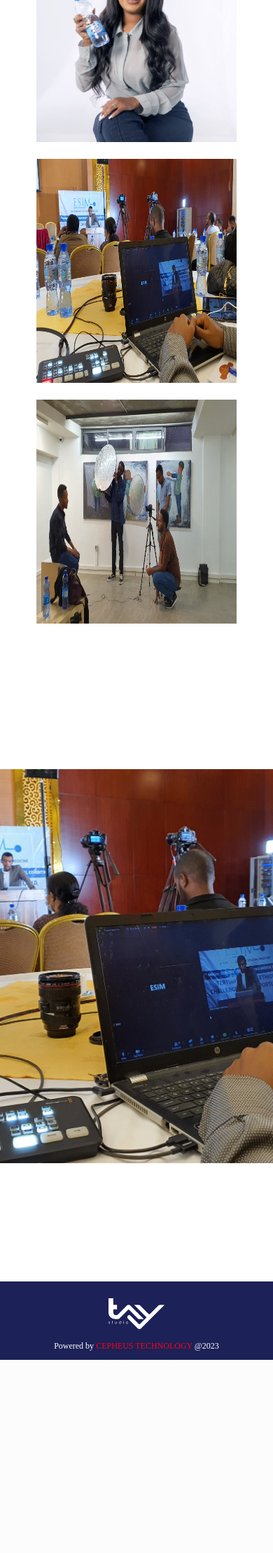
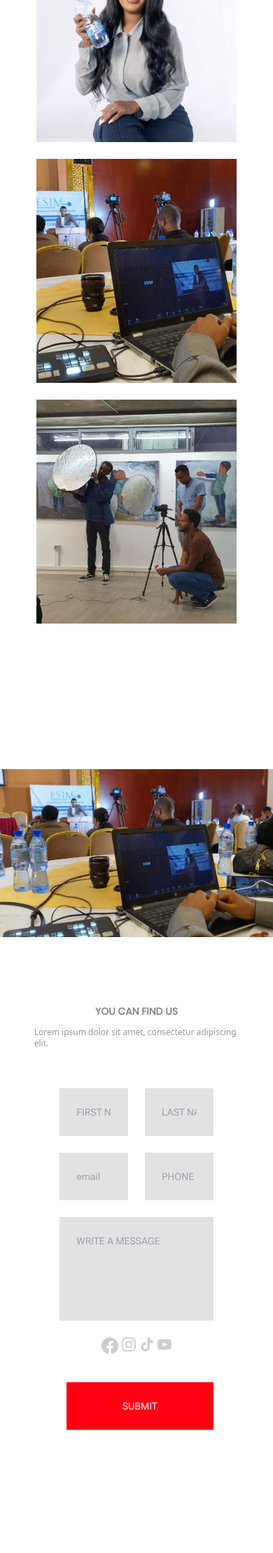
Before and after one commit to KibromHS/TayStudio, a PHP site: page / in a window 390 px wide. Shown: the part 3120-5339 px from the top of the page at 70% size. Before the commit the page ends 5063 px from the top, so only its background shows below. Run offline with PHP 8.4, Linux system fonts and the light colour scheme; some web fonts are replaced.

Commit message:
unresponsive contact page

```diff
--- a/dist/gallery.html
+++ b/dist/gallery.html
@@ -29,7 +29,7 @@
                 <a href="" class="mb-7 transition duration-150 hover:text-red-kb">buy preset</a>
                 <!-- <a href="../gallery.html" class="mb-7 transition duration-150 hover:text-red-kb">gallery</a> -->
                 <a href="./index.html#about" class="mb-7 transition duration-150 hover:text-red-kb">about us</a>
-                <a href="" class="mb-10 transition duration-150 hover:text-red-kb">contact us</a>
+                <a href="./index.html#contact" class="mb-10 transition duration-150 hover:text-red-kb">contact us</a>
             </div>
             <img src="./img/pattern.png" alt="" class="absolute -left-60 top-1/2 w-3/5 transform -translate-y-1/2">
         </div>
--- a/dist/index.html
+++ b/dist/index.html
@@ -11,14 +11,15 @@
 <body>
     <div>
         <section class="h-full-l w-full bg-hero bg-no-repeat bg-center bg-cover relative">
+            <img src="./img/floating.png" alt="" id="fab" class="w-28 h-28 rounded-full fixed z-30 bottom-2 right-7">
+            <div id="hidden-contact" class="hidden transition duration-200"></div>
             <svg class="text-white w-full absolute -bottom-6 lg:-bottom-28" xmlns="http://www.w3.org/2000/svg" viewBox="0 0 1440 320"><path fill="#ffffff" fill-opacity="1" d="M0,64L720,192L1440,96L1440,320L720,320L0,320Z"></path></svg>
             <div class="h-full w-full relative">
-
                 <img src="./img/logo.png" alt="Tay" class="w-40 h-30 sm:w-60 sm:h-50 absolute top-1/2 left-1/2 transform -translate-x-1/2 -translate-y-1/2">
                 <div id="scroll" class="text-white absolute flex flex-col items-center -bottom-20 left-1/2 transform -translate-x-1/2 font-litsans">
                     <div class="text-kb-s sm:text-xs uppercase my-1 transition duration-150 hover:scale-110 cursor-pointer">scroll down to discover more</div>
                     <img src="./img/mouse.png" alt="" class="w-7 my-3 transition duration-150 hover:scale-110 cursor-pointer">
-                    <svg class="w-7 transition duration-150 hover:scale-110 cursor-pointer" xmlns="http://www.w3.org/2000/svg" fill="none" viewBox="0 0 24 24" stroke-width="1.5" stroke="currentColor" class="w-6 h-6">
+                    <svg class="w-7 transition duration-150 hover:scale-110 cursor-pointer animate-bounce" xmlns="http://www.w3.org/2000/svg" fill="none" viewBox="0 0 24 24" stroke-width="1.5" stroke="currentColor" class="w-6 h-6">
                         <path stroke-linecap="round" stroke-linejoin="round" d="M19.5 8.25l-7.5 7.5-7.5-7.5" />
                     </svg>
                 </div>
@@ -116,7 +117,7 @@
                         <a href="" class="mb-7 transition duration-150 hover:text-red-kb">buy preset</a>
                         <!-- <a href="./gallery.html" class="mb-7 transition duration-150 hover:text-red-kb">gallery</a> -->
                         <a href="./index.html#about" class="mb-7 transition duration-150 hover:text-red-kb">about us</a>
-                        <a href="" class="mb-10 transition duration-150 hover:text-red-kb">contact us</a>
+                        <a href="#contact" class="mb-10 transition duration-150 hover:text-red-kb">contact us</a>
                     </div>
                     <img src="./img/pattern.png" alt="" class="absolute -left-60 top-1/2 w-3/5 transform -translate-y-1/2">
                 </div>
@@ -159,14 +160,78 @@
             <h1 class="text-4xl font-kaushan pt-2 pb-4">We think new, creative and close</h1>
             <p class="font-litsans pt-3 pb-10 text-base">Lorem ipsum dolor sit amet, consectetur adipiscing elit, sed do eiusmod tempor incididunt ut labore et dolore magna aliqua. Eu nisl nunc mi ipsum.<br> Natoque penatibus et magnis dis parturient montes nascetur. Malesuada bibendum arcu vitae elementum curabitur.</p>
             <div class="flex flex-col px-3 items-center lg:flex-row lg:justify-center md:px-52 sm:px-40">
-                <img src="./img/woman.png" alt="" class="h-80 mb-6 w-full lg:w-1/3 lg:h-kb lg:mx-4">
-                <img src="./img/home.png" alt="" class="h-80 mb-6 w-full lg:h-kb lg:w-1/3 lg:mx-4 relative after:content-['Live Stream'] after:w-full after:bg-black after:opacity-60 after:absolute after:h-kb after:text-white after:font-litsans after:top-0 after:bottom-0">
-                <img src="./img/studio.png" alt="" class="h-80 mb-6 w-full lg:w-1/3 lg:h-kb lg:mx-4">
+                <img src="./img/woman.png" alt="" class="h-80 mb-6 w-full lg:w-1/3 lg:h-kb lg:mx-4 object-cover">
+                <img src="./img/home.png" alt="" class="h-80 mb-6 w-full lg:h-kb lg:w-1/3 lg:mx-4 relative after:content-['Live Stream'] after:w-full after:bg-black after:opacity-60 after:absolute after:h-kb after:text-white after:font-litsans after:top-0 after:bottom-0 object-cover">
+                <img src="./img/studio.png" alt="" class="h-80 mb-6 w-full lg:w-1/3 lg:h-kb lg:mx-4 object-cover">
             </div>
         </section>
-        <section class="w-full h-full relative">
-            <img src="./img/home.png" alt="" class="w-full mt-36 h-2/3 object-cover">
-            <div class="absolute h-28 sm:h-20 bottom-0 left-0 right-0 bg-blue-kb flex flex-col sm:flex-row justify-between items-center px-10">
+        <section class="w-full relative">
+            <img src="./img/home.png" alt="" class="w-full mt-36 h-60 sm:h-72 md:h-96 object-cover">
+            <div class="w-full my-24 flex justify-center items-center">
+                <div id="contact" class="w-3/4 flex flex-col items-center">
+                    <h3 class="font-semibold text-sm uppercase font-poppins text-darkgray-kb">you can find us</h3>
+                    <p class="text-xs text-darkgray-100-kb mt-3">Lorem ipsum dolor sit amet, consectetur adipiscing elit.</p>
+                    <form action="" class="my-14 w-3/4 uppercase font-roboto text-sm flex flex-col items-center">
+                        <div class="w-full flex justify-between mb-6">
+                            <input type="text" placeholder="first name" class="uppercase font-roboto bg-input-kb p-6 w-1/2 mr-6 border-none outline-none">
+                            <input type="text" placeholder="last name" class="uppercase font-roboto bg-input-kb p-6 w-1/2 border-none outline-none">
+                        </div>
+                        <div class="w-full flex justify-between mb-6">
+                            <input type="email" placeholder="email" class="font-roboto bg-input-kb p-6 w-1/2 mr-6 border-none outline-none">
+                            <input type="tel" placeholder="phone number" class="uppercase font-roboto bg-input-kb p-6 w-1/2 border-none outline-none">
+                        </div>
+                        <textarea placeholder="write a message" name="" id="" cols="30" rows="5" class="resize-none uppercase font-roboto bg-input-kb p-6 w-full border-none outline-none"></textarea>
+                        <div class="flex w-1/2 justify-evenly mt-6 mb-10 mx-auto">
+                            <a href="https://www.facebook.com/taystudio0/" target="_blank"> <!-- facebook -->
+                                <svg
+                                    class="w-6 h-6 text-contact-icon transition duration-150 hover:text-gray-400 fill-current"
+                                    xmlns="http://www.w3.org/2000/svg"
+                                    viewBox="0 0 24 24">
+                                    <path
+                                        d="M24 12.073c0-6.627-5.373-12-12-12s-12 5.373-12 12c0 5.99 4.388 10.954 10.125 11.854v-8.385H7.078v-3.47h3.047V9.43c0-3.007 1.792-4.669 4.533-4.669 1.312 0 2.686.235 2.686.235v2.953H15.83c-1.491 0-1.956.925-1.956 1.874v2.25h3.328l-.532 3.47h-2.796v8.385C19.612 23.027 24 18.062 24 12.073z"
+                                    />
+                                </svg>
+                            </a>
+                            <a href="https://instagram.com/tay_studio0?igshid=YmMyMTA2M2Y=" target="_blank"> <!-- Instagram-->
+                                <svg
+                                    xmlns="http://www.w3.org/2000/svg"
+                                    class="h-5 w-5 text-contact-icon transition duration-150 hover:text-gray-400"
+                                    fill="currentColor"
+                                    viewBox="0 0 24 24">
+                                    <path
+                                        d="M12 2.163c3.204 0 3.584.012 4.85.07 3.252.148 4.771 1.691 4.919 4.919.058 1.265.069 1.645.069 4.849 0 3.205-.012 3.584-.069 4.849-.149 3.225-1.664 4.771-4.919 4.919-1.266.058-1.644.07-4.85.07-3.204 0-3.584-.012-4.849-.07-3.26-.149-4.771-1.699-4.919-4.92-.058-1.265-.07-1.644-.07-4.849 0-3.204.013-3.583.07-4.849.149-3.227 1.664-4.771 4.919-4.919 1.266-.057 1.645-.069 4.849-.069zm0-2.163c-3.259 0-3.667.014-4.947.072-4.358.2-6.78 2.618-6.98 6.98-.059 1.281-.073 1.689-.073 4.948 0 3.259.014 3.668.072 4.948.2 4.358 2.618 6.78 6.98 6.98 1.281.058 1.689.072 4.948.072 3.259 0 3.668-.014 4.948-.072 4.354-.2 6.782-2.618 6.979-6.98.059-1.28.073-1.689.073-4.948 0-3.259-.014-3.667-.072-4.947-.196-4.354-2.617-6.78-6.979-6.98-1.281-.059-1.69-.073-4.949-.073zm0 5.838c-3.403 0-6.162 2.759-6.162 6.162s2.759 6.163 6.162 6.163 6.162-2.759 6.162-6.163c0-3.403-2.759-6.162-6.162-6.162zm0 10.162c-2.209 0-4-1.79-4-4 0-2.209 1.791-4 4-4s4 1.791 4 4c0 2.21-1.791 4-4 4zm6.406-11.845c-.796 0-1.441.645-1.441 1.44s.645 1.44 1.441 1.44c.795 0 1.439-.645 1.439-1.44s-.644-1.44-1.439-1.44z" />
+                                </svg>
+                            </a>
+                            <a href="https://www.tiktok.com/@tay_studio0?_t=8bIbUtb1ymD&_r=1" target="_blank"> <!-- TikTok -->
+                                <svg
+                                    xmlns="http://www.w3.org/2000/svg"
+                                    viewBox="0 0 448 512"
+                                    class="h-5 w-5 text-contact-icon transition duration-150 hover:text-gray-400">
+                                    <!--! Font Awesome Pro 6.0.0 by @fontawesome - https://fontawesome.com License - https://fontawesome.com/license (Commercial License) Copyright 2022 Fonticons, Inc. -->
+                                    <path
+                                        fill="currentColor"
+                                        d="M448,209.91a210.06,210.06,0,0,1-122.77-39.25V349.38A162.55,162.55,0,1,1,185,188.31V278.2a74.62,74.62,0,1,0,52.23,71.18V0l88,0a121.18,121.18,0,0,0,1.86,22.17h0A122.18,122.18,0,0,0,381,102.39a121.43,121.43,0,0,0,67,20.14Z" />
+                                </svg>
+                            </a>
+                            <a href="https://www.youtube.com/c/IsaacMidekessa" target="_blank"> <!-- YouTube -->
+                                <svg
+                                    xmlns="http://www.w3.org/2000/svg"
+                                    class="h-5 w-5 text-contact-icon transition duration-150 hover:text-gray-400"
+                                    fill="currentColor"
+                                    viewBox="0 0 24 24">
+                                    <path
+                                        d="M19.615 3.184c-3.604-.246-11.631-.245-15.23 0-3.897.266-4.356 2.62-4.385 8.816.029 6.185.484 8.549 4.385 8.816 3.6.245 11.626.246 15.23 0 3.897-.266 4.356-2.62 4.385-8.816-.029-6.185-.484-8.549-4.385-8.816zm-10.615 12.816v-8l8 3.993-8 4.007z" />
+                                </svg>
+                            </a>
+                        </div>
+                        <input type="submit" value="Submit" class="px-20 py-6 bg-red-kb text-white cursor-pointer transition duration-150 hover:bg-red-600 uppercase self-end">
+                    </form>
+                </div>
+            </div>
+            <div class="w-full flex justify-center items-center px-44 mb-24">
+                <iframe src="https://www.google.com/maps/embed?pb=!1m14!1m8!1m3!1d126115.11525087028!2d38.7781448!3d8.9631768!3m2!1i1024!2i768!4f13.1!3m3!1m2!1s0x86a2ccd71de7fdd1%3A0xbbe46cb95a022462!2sTaystudio_et!5e0!3m2!1sen!2set!4v1681136896515!5m2!1sen!2set" height="300" class="w-full mt-20" style="border:0;" allowfullscreen="" loading="lazy" referrerpolicy="no-referrer-when-downgrade"></iframe>
+            </div>
+            <div class="h-28 sm:h-20 bottom-0 left-0 right-0 bg-blue-kb flex flex-col sm:flex-row justify-between items-center px-10">
                 <img src="./img/logo.png" alt="" class="w-20 pt-6 sm:pt-0">
                 <p class="text-white font-litsans text-xs sm:text-sm md:text-base pb-3 sm:pb-0 font-extralight">Powered by <span class="uppercase font-litsans text-red-kb"><a href="https://cepheustech.netlify.app" target="_blank">cepheus technology</a></span> @2023</p>
             </div>
--- a/dist/index.js
+++ b/dist/index.js
@@ -1,8 +1,11 @@
-let scroll = document.getElementById('scroll');
-let about = document.getElementById('about');
-let menu = document.getElementById('menu');
-let close = document.getElementById('close_menu');
-let siteMenu = document.getElementById('site-menu');
+const scroll = document.getElementById('scroll');
+const about = document.getElementById('about');
+const menu = document.getElementById('menu');
+const close = document.getElementById('close_menu');
+const siteMenu = document.getElementById('site-menu');
+
+const fab = document.getElementById('fab');
+const hiddenContact = document.getElementById('hidden-contact');
 
 scroll.addEventListener('click', () => {
     about.scrollIntoView();
--- a/dist/output.css
+++ b/dist/output.css
@@ -3,6 +3,8 @@
 @import url('https://fonts.cdnfonts.com/css/litsans');
 
 @import url('https://fonts.googleapis.com/css2?family=Poppins&display=swap');
+
+@import url('https://fonts.googleapis.com/css2?family=Roboto+Flex&display=swap');
 
 /*
 ! tailwindcss v3.3.1 | MIT License | https://tailwindcss.com
@@ -604,6 +622,16 @@ video {
   margin-bottom: 0.25rem;
 }
 
+.my-14{
+  margin-top: 3.5rem;
+  margin-bottom: 3.5rem;
+}
+
+.my-24{
+  margin-top: 6rem;
+  margin-bottom: 6rem;
+}
+
 .my-3{
   margin-top: 0.75rem;
   margin-bottom: 0.75rem;
@@ -624,6 +652,20 @@ video {
   margin-bottom: 1.75rem;
 }
 
+.mx-auto{
+  margin-left: auto;
+  margin-right: auto;
+}
+
+.my-6{
+  margin-top: 1.5rem;
+  margin-bottom: 1.5rem;
+}
+
+.mb-1{
+  margin-bottom: 0.25rem;
+}
+
 .mb-10{
   margin-bottom: 2.5rem;
 }
@@ -668,6 +714,10 @@ video {
   margin-left: 1rem;
 }
 
+.mr-6{
+  margin-right: 1.5rem;
+}
+
 .mt-12{
   margin-top: 3rem;
 }
@@ -700,8 +750,8 @@ video {
   margin-top: 2rem;
 }
 
-.ml-60{
-  margin-left: 15rem;
+.mt-6{
+  margin-top: 1.5rem;
 }
 
 .block{
@@ -724,10 +778,6 @@ video {
   height: 4rem;
 }
 
-.h-2\/3{
-  height: 66.666667%;
-}
-
 .h-20{
   height: 5rem;
 }
@@ -752,6 +802,10 @@ video {
   height: 1.5rem;
 }
 
+.h-60{
+  height: 15rem;
+}
+
 .h-80{
   height: 20rem;
 }
@@ -764,6 +818,10 @@ video {
   height: 120vh;
 }
 
+.w-1\/2{
+  width: 50%;
+}
+
 .w-10\/12{
   width: 83.333333%;
 }
@@ -855,10 +921,30 @@ video {
   transform: translate(var(--tw-translate-x), var(--tw-translate-y)) rotate(var(--tw-rotate)) skewX(var(--tw-skew-x)) skewY(var(--tw-skew-y)) scaleX(var(--tw-scale-x)) scaleY(var(--tw-scale-y));
 }
 
+@keyframes bounce{
+  0%, 100%{
+    transform: translateY(-25%);
+    animation-timing-function: cubic-bezier(0.8,0,1,1);
+  }
+
+  50%{
+    transform: none;
+    animation-timing-function: cubic-bezier(0,0,0.2,1);
+  }
+}
+
+.animate-bounce{
+  animation: bounce 1s infinite;
+}
+
 .cursor-pointer{
   cursor: pointer;
 }
 
+.resize-none{
+  resize: none;
+}
+
 .grid-cols-1{
   grid-template-columns: repeat(1, minmax(0, 1fr));
 }
@@ -903,6 +989,10 @@ video {
   gap: 2.5rem;
 }
 
+.self-end{
+  align-self: flex-end;
+}
+
 .self-center{
   align-self: center;
 }
@@ -917,6 +1007,10 @@ video {
 
 .rounded-full{
   border-radius: 9999px;
+}
+
+.border-none{
+  border-style: none;
 }
 
 .bg-blue-kb{
@@ -929,6 +1023,16 @@ video {
   background-color: rgb(242 243 245 / var(--tw-bg-opacity));
 }
 
+.bg-input-kb{
+  --tw-bg-opacity: 1;
+  background-color: rgb(226 226 227 / var(--tw-bg-opacity));
+}
+
+.bg-red-kb{
+  --tw-bg-opacity: 1;
+  background-color: rgb(255 0 19 / var(--tw-bg-opacity));
+}
+
 .bg-hero{
   background-image: linear-gradient(to bottom, rgba(28, 33, 87, 0.65), rgba(28, 33, 87, 0.65)), url('./img/home.png');;
 }
@@ -958,6 +1062,10 @@ video {
   padding: 2.5rem;
 }
 
+.p-6{
+  padding: 1.5rem;
+}
+
 .px-10{
   padding-left: 2.5rem;
   padding-right: 2.5rem;
@@ -983,6 +1096,31 @@ video {
   padding-bottom: 3rem;
 }
 
+.px-5{
+  padding-left: 1.25rem;
+  padding-right: 1.25rem;
+}
+
+.py-8{
+  padding-top: 2rem;
+  padding-bottom: 2rem;
+}
+
+.py-6{
+  padding-top: 1.5rem;
+  padding-bottom: 1.5rem;
+}
+
+.px-16{
+  padding-left: 4rem;
+  padding-right: 4rem;
+}
+
+.px-20{
+  padding-left: 5rem;
+  padding-right: 5rem;
+}
+
 .pb-10{
   padding-bottom: 2.5rem;
 }
@@ -1029,6 +1167,10 @@ video {
 
 .font-poppins{
   font-family: Poppins;
+}
+
+.font-roboto{
+  font-family: Roboto Flex;
 }
 
 .text-2xl{
@@ -1068,6 +1210,10 @@ video {
   font-weight: 500;
 }
 
+.font-semibold{
+  font-weight: 600;
+}
+
 .uppercase{
   text-transform: uppercase;
 }
@@ -1090,6 +1236,16 @@ video {
 
 .tracking-widest{
   letter-spacing: 0.1em;
+}
+
+.text-darkgray-100-kb{
+  --tw-text-opacity: 1;
+  color: rgb(151 151 151 / var(--tw-text-opacity));
+}
+
+.text-darkgray-kb{
+  --tw-text-opacity: 1;
+  color: rgb(138 132 132 / var(--tw-text-opacity));
 }
 
 .text-red-kb{
@@ -1100,6 +1256,11 @@ video {
 .text-white{
   --tw-text-opacity: 1;
   color: rgb(255 255 255 / var(--tw-text-opacity));
+}
+
+.text-contact-icon{
+  --tw-text-opacity: 1;
+  color: rgb(206 206 210 / var(--tw-text-opacity));
 }
 
 .shadow-kb{
@@ -1111,6 +1272,11 @@ video {
 .shadow-blue-kb{
   --tw-shadow-color: #1C2157;
   --tw-shadow: var(--tw-shadow-colored);
+}
+
+.outline-none{
+  outline: 2px solid transparent;
+  outline-offset: 2px;
 }
 
 .transition{
--- a/dist/services/services.html
+++ b/dist/services/services.html
@@ -32,7 +32,7 @@
                 <a href="" class="mb-7 transition duration-150 hover:text-red-kb">buy preset</a>
                 <!-- <a href="../gallery.html" class="mb-7 transition duration-150 hover:text-red-kb">gallery</a> -->
                 <a href="../index.html#about" class="mb-7 transition duration-150 hover:text-red-kb">about us</a>
-                <a href="" class="mb-10 transition duration-150 hover:text-red-kb">contact us</a>
+                <a href="../index.html#contact" class="mb-10 transition duration-150 hover:text-red-kb">contact us</a>
             </div>
             <img src="../img/pattern.png" alt="" class="absolute -left-60 top-1/2 w-3/5 transform -translate-y-1/2">
         </div>
--- a/src/input.css
+++ b/src/input.css
@@ -1,6 +1,7 @@
 @import url('https://fonts.googleapis.com/css2?family=Kaushan+Script&family=Nunito+Sans:wght@200;300;600&display=swap');
 @import url('https://fonts.cdnfonts.com/css/litsans');
 @import url('https://fonts.googleapis.com/css2?family=Poppins&display=swap');
+@import url('https://fonts.googleapis.com/css2?family=Roboto+Flex&display=swap');
 
 @tailwind base;
 @tailwind components;
```
Also changed, not shown: other parts of dist/output.css (+71 -38 lines), dist/services/drone.html (+5 -3 lines), dist/services/live.html (+5 -3 lines), dist/services/photo.html (+5 -3 lines), dist/services/video.html (+7 -5 lines), tailwind.config.js (+7 -2 lines), dist/img/back.png (added), dist/img/floating.png (added), dist/img/speech.png (added), dist/img/wefcho.png (added).
